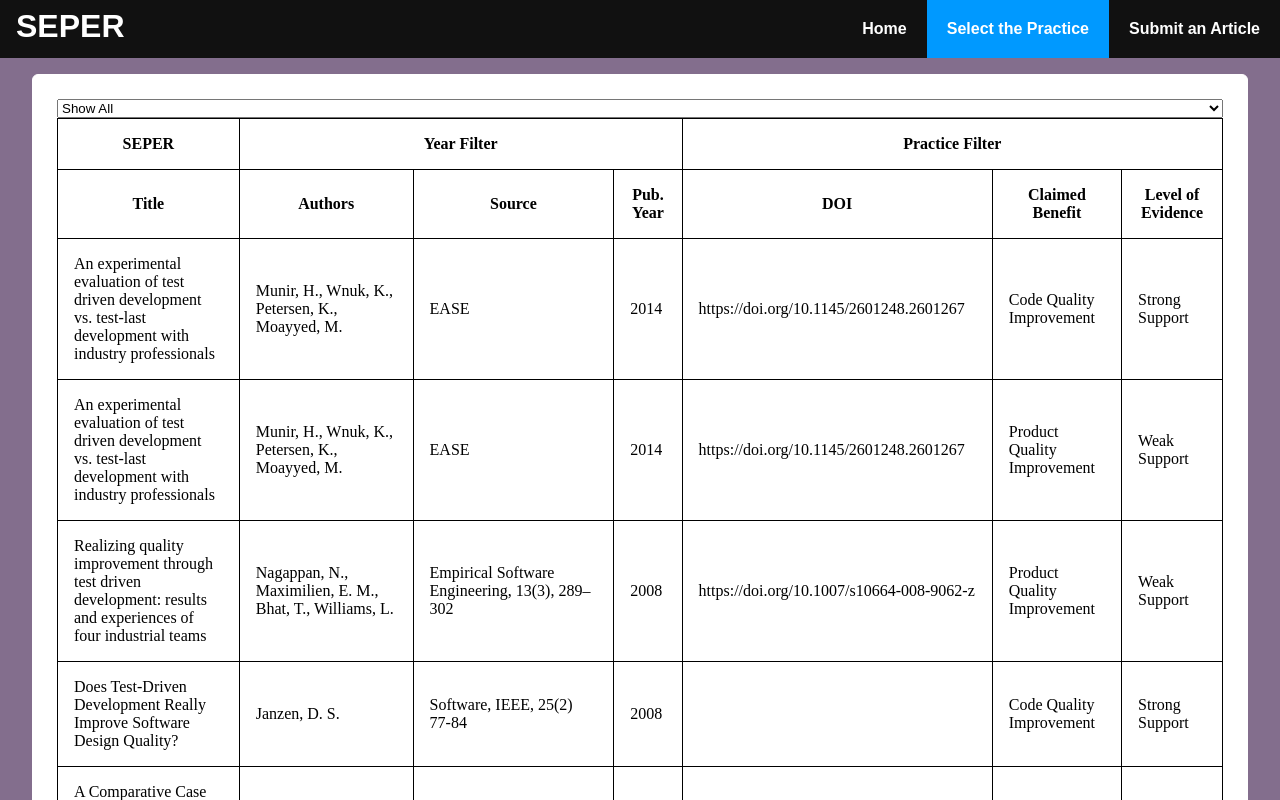
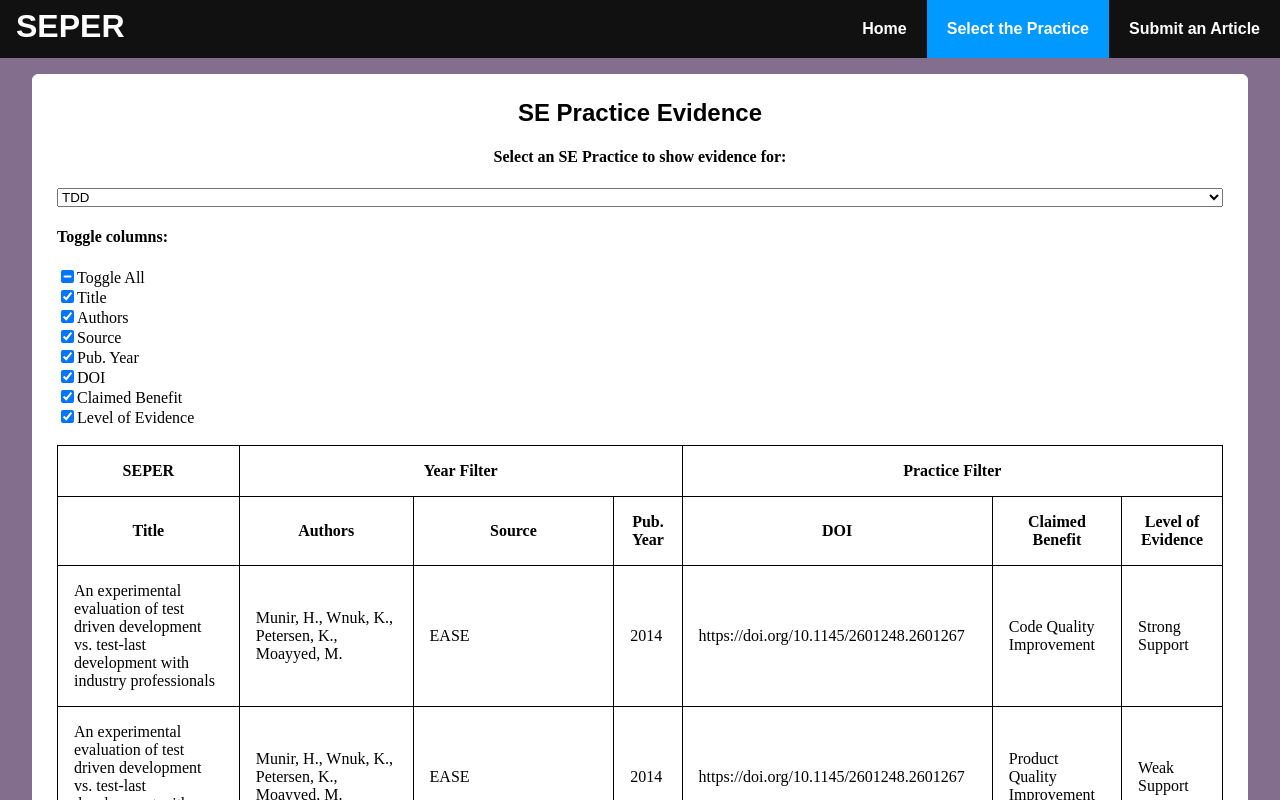
Before and after one commit to cheryl-cheng/SEPER, a React (Create React App) app in the folder frontend/: page /SEPractice in a window 1280 px wide. Shown: the top 800 px of the page. Built offline with nearby package versions, Linux system fonts and the light colour scheme.

Commit message:
Added toggle columns
Also fixed the dropdown to only show the practices

```diff
--- a/frontend/src/components/GlobalFilter.js
+++ b/frontend/src/components/GlobalFilter.js
@@ -6,9 +6,8 @@ export const GlobalFilter = ({ filter, setFilter }) => {
             <select
                 onChange={(e) => setFilter(e.target.value)}
                 style={{ width: "100%" }}
-                value={filter ? filter.value : "all"}
+                value={filter ? filter.value : "TDD"}
             >
-                <option value="all">Show All</option>
                 <option value="TDD">TDD</option>
                 <option value="Mob Programming">Mob Programming</option>
             </select>
--- /dev/null
+++ b/frontend/src/components/checkbox.js
@@ -0,0 +1,16 @@
+import React from 'react'
+
+export const Checkbox = React.forwardRef(({ indeterminate, ...rest }, ref) => {
+  const defaultRef = React.useRef()
+  const resolvedRef = ref || defaultRef
+
+  React.useEffect(() => {
+    resolvedRef.current.indeterminate = indeterminate
+  }, [resolvedRef, indeterminate])
+
+  return (
+    <>
+      <input type='checkbox' ref={resolvedRef} {...rest} />
+    </>
+  )
+})
--- a/frontend/src/components/evidencetable.js
+++ b/frontend/src/components/evidencetable.js
@@ -2,6 +2,7 @@ import React, {useMemo} from "react";
 import articles from "../dummydata/articles.js";
 import { GlobalFilter } from "./GlobalFilter.js";
 import { useTable, useSortBy, usePagination, useGlobalFilter } from 'react-table';
+import { Checkbox } from './checkbox';
 
 const Table = ({columns, data}) => {
 
@@ -30,6 +31,8 @@ const {
     previousPage,
     setPageSize,
     setSortBy,
+    allColumns,
+    getToggleHideAllColumnsProps,
     setGlobalFilter,
     state: { pageIndex, pageSize },
     state,
@@ -55,7 +58,29 @@ const {
   // Render Data Table UI
   return (
     <>
+      <h2 align="center">SE Practice Evidence</h2>
+      <h4 align='center'>Select an SE Practice to show evidence for:</h4>
       <GlobalFilter filter = {globalFilter} setFilter = { setGlobalFilter }/>
+      <div>
+      <h4 align='Left'>Toggle columns:</h4>
+        <div>
+            <Checkbox {...getToggleHideAllColumnsProps()} />Toggle
+            All
+        </div>
+        {
+          allColumns.map(column => (
+            <div key = {column.id}>
+            {column.Header !== 'Practice' &&
+              <label>
+                <input type = 'checkbox' {...column.getToggleHiddenProps()}/>
+                {column.Header}
+              </label>
+            }
+            </div>
+          ))
+      }
+      <br/>
+    </div>
       <table {...getTableProps()}>
       <thead>
           {headerGroups.map((headerGroup) => (
```
Also changed, not shown: frontend/src/components/tablecolumns.js (line endings or trailing spaces).
